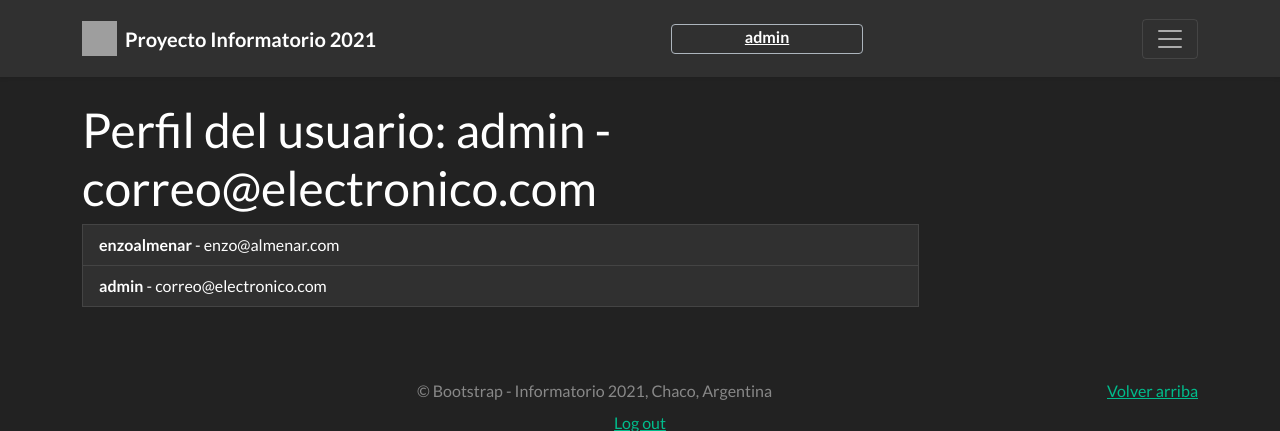
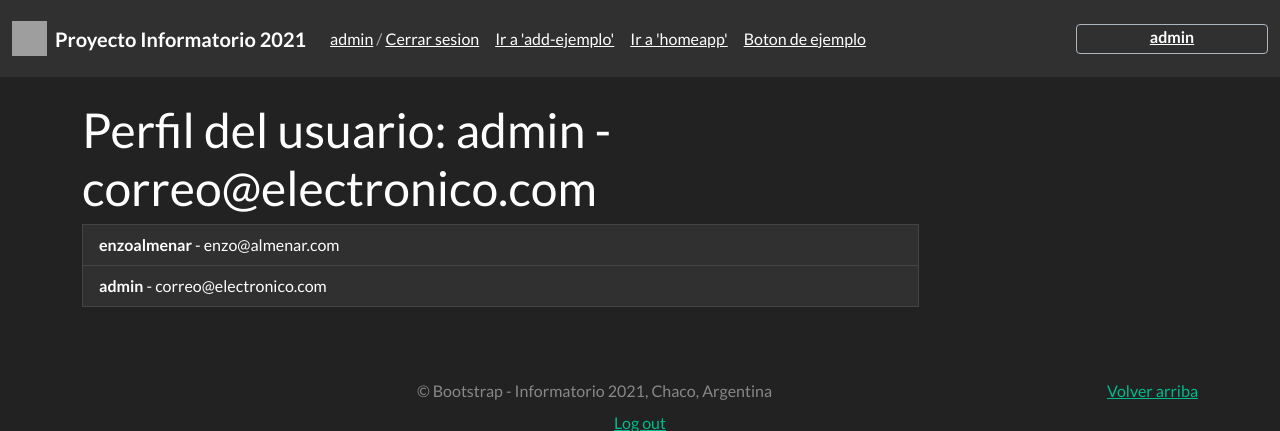
Before and after one commit to Enzostik/Proyecto_InfoCh2021, a Django app: page /profile/ in a window 1280 px wide. Shown: the top 431 px of the page. Run offline with Django 3.2, Linux system fonts and the light colour scheme; a user stored in the database is signed in; data comes from the database, SQL or seed files in the repository; both versions use the stored data as it was after the commit; some libraries are stand-ins or nearby versions; grey boxes are pictures that could not be loaded.

Commit message:
Arreglo de los archivos html
Modificaciones del header.
Modificaciones de la página principal.

```diff
--- a/Proyecto_InfoCh2021/settings.py
+++ b/Proyecto_InfoCh2021/settings.py
@@ -25,7 +25,7 @@ SECRET_KEY = 'django-insecure-$1ssq+@i5$!7e=w#$_dyh3hv7#%1#@#%f8*#slbr63uxb0ondn
 # SECURITY WARNING: don't run with debug turned on in production!
 DEBUG = True
 
-ALLOWED_HOSTS = ['127.0.0.1']
+ALLOWED_HOSTS = ['127.0.0.1','localhost']
 
 
 # Application definition
--- a/templates/partials/_header.html
+++ b/templates/partials/_header.html
@@ -1,43 +1,32 @@
 {% load static %}
-<header>
-  <div class="collapse bg-dark" id="navbarHeader">
-    <div class="container">
-      <div class="row">
-        <div class="col-sm-8 col-md-7 py-4">
-          <h4 class="text-white">Bienvenidos</h4>
-          <p class="text-muted">INFORMACION Y DETALLES --> ingresar texto.</p>
-        </div>
-        <div class="col-sm-4 offset-md-1 py-4">
-          <h4 class="text-white">Navegar</h4>
-          <ul class="list-unstyled">
-            <!-- un 'if' para ver si ya tiene sesion iniciada -->
-            {% if user.is_authenticated %}
-            <li><a href={% url 'profile'%} class="text-white">{{user.username}}</a><a> / </a><a href={% url 'logout'%} class="text-white">Cerrar sesion</a></li>
-            {% else %}
-            <li><a href={% url 'login'%} class="text-white">Iniciar sesion</a><a> / </a><a href={% url 'register'%} class="text-white">Registrarse</a></li>
-            {% endif %}
-
-            <!-- la href puede ser con "add-ejemplo" o cargarlo -->
-            <li><a href='#' class="text-white">Ir a 'add-ejemplo'</a></li>
-            <li><a href='#' class="text-white">Ir a 'homeapp'</a></li>
-            <li><a href="#" class="text-white">Boton de ejemplo</a></li>
-          </ul>
-        </div>
-      </div>
-    </div>
-  </div>
-  <div class="navbar navbar-dark bg-dark shadow-sm">
-    <div class="container">
-      <!-- hacer click en el icono devuelve a la url de la pag principal se puede cargar tambien como "https://...com" -->
+<header class="sticky-top">
+  <nav class="navbar navbar-expand-md navbar-dark bg-dark">
+    <div class="container-fluid">
       <a href={% url 'home'%} class="navbar-brand d-flex align-items-center">
         <img class="me-2" src={% static 'img/w_logo.png' %} alt="" width="35" height="35">
         <strong>Proyecto Informatorio 2021</strong>
       </a>
+
+      <div class="navbar-collapse collapse" id="navbarHeader">
+        <ul class="navbar-nav me-auto mb-2 mb-md-0">
+        <!-- un 'if' para ver si ya tiene sesion iniciada -->
+          {% if user.is_authenticated %}
+          <li class="nav-link"><a href={% url 'profile'%} class="text-white">{{user.username}}</a><a> / </a><a href={% url 'logout'%} class="text-white">Cerrar sesion</a></li>
+          {% else %}
+          <li class="nav-link"><a href={% url 'login'%} class="text-white">Iniciar sesion</a><a> / </a><a href={% url 'register'%} class="text-white">Registrarse</a></li>
+          {% endif %}
+
+          <!-- la href puede ser con "add-ejemplo" o cargarlo -->
+          <li class="nav-link"><a href='#' class="text-white">Ir a 'add-ejemplo'</a></li>
+          <li class="nav-link"><a href='#' class="text-white">Ir a 'homeapp'</a></li>
+          <li class="nav-link"><a href="#" class="text-white">Boton de ejemplo</a></li>
+        </ul>
+      </div>
       <div class="card text-center text-white border-light" style="width: 12rem;">
       <p class="card-text mb-1" >{% if user.is_authenticated %}<a href={% url 'profile'%} class="text-white"><b>{{user}}</b></a>{% else %} Sin sesion iniciada {% endif %}</p></div>
       <button class="navbar-toggler" type="button" data-bs-toggle="collapse" data-bs-target="#navbarHeader" aria-controls="navbarHeader" aria-expanded="false" aria-label="Toggle navigation">
         <span class="navbar-toggler-icon"></span>
       </button>
     </div>
-  </div>
+  </nav>
 </header>
```
Also changed, not shown: templates/index.html (+56 -21 lines), db.sqlite3.
